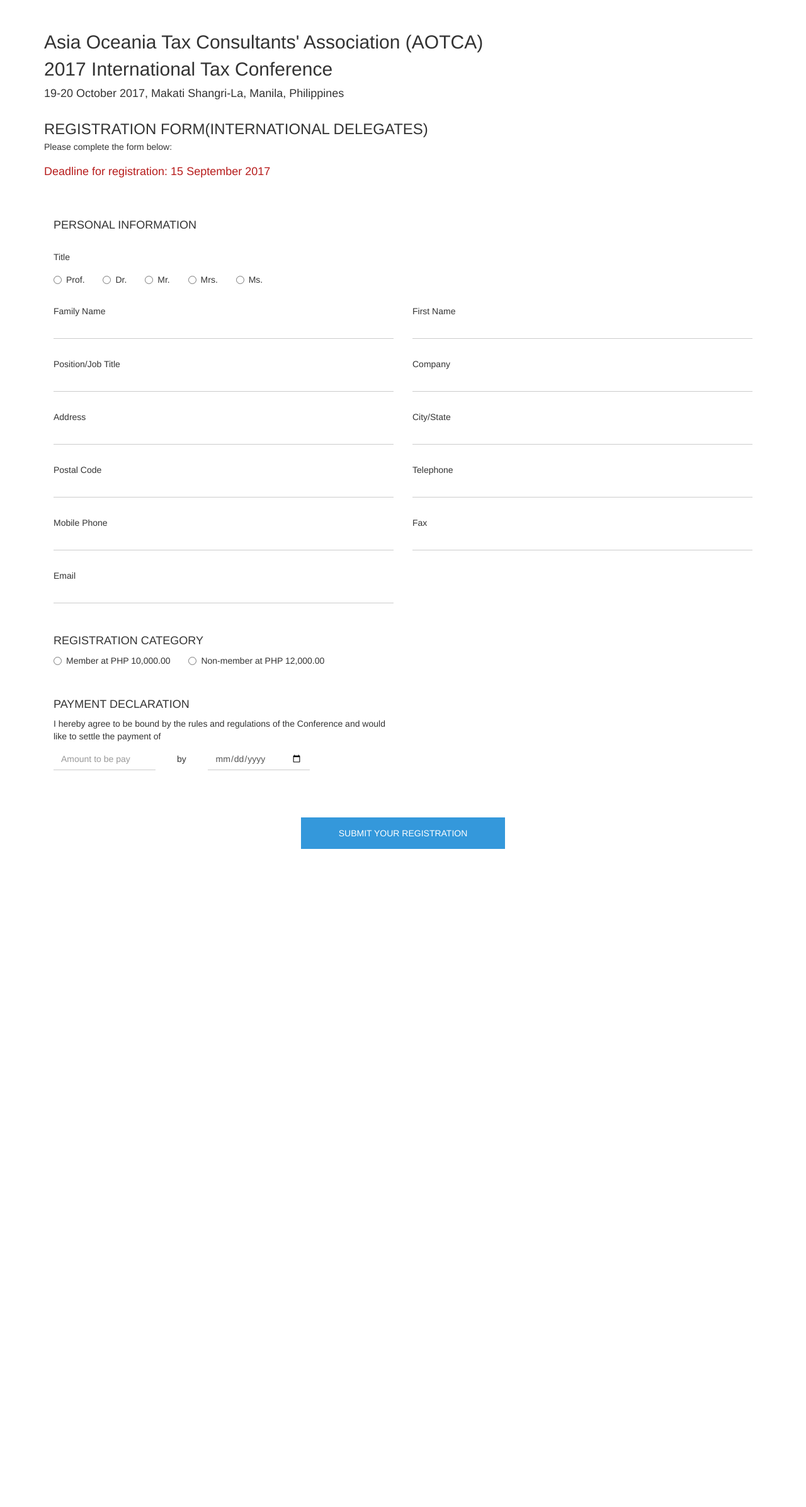
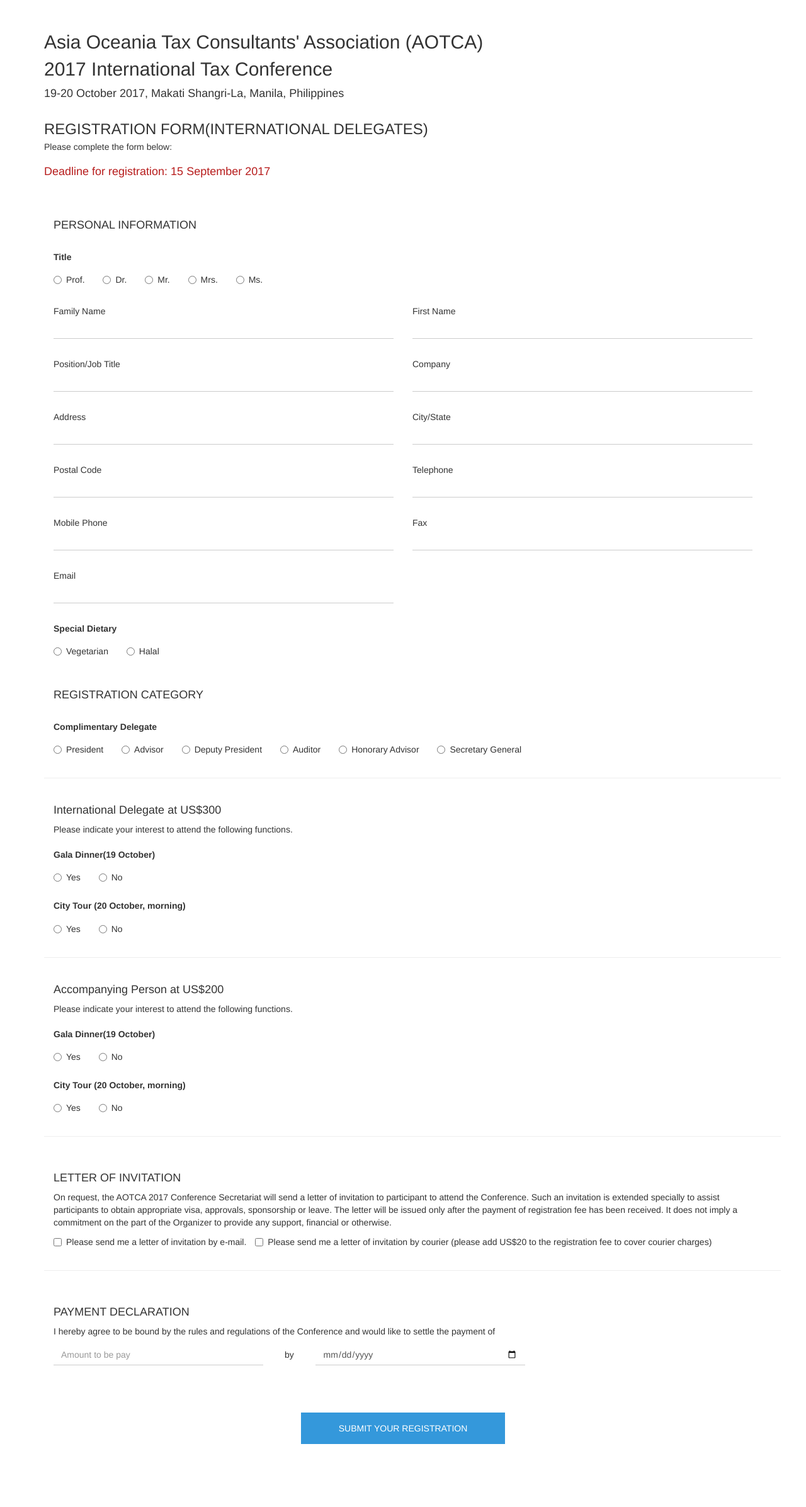
Before and after one commit to aotca2017/aotca2017international, a Jekyll site: the page built from index.html, in a window 1280 px wide. Shown: the whole page at 63% size. Built offline with Jekyll 4.4.1, drawn with Linux system fonts in a browser that asks for light colours; before the commit the page ends 1448 px from its top, so only the background shows below that.

Commit message:
Update content

```diff
--- a/_includes/content.html
+++ b/_includes/content.html
@@ -7,7 +7,7 @@
     <script type="text/javascript">var submitted = false;</script>
     <iframe name="hidden_iframe" id="hidden_iframe" style="display:none;)"></iframe>
 
-    <form id="form-content" name="" action="https://docs.google.com/forms/d/e/1FAIpQLSddShhkUEoRk1PUhvLnL6DETZSMEDyOpvl-0faYYCZz6xGNfA/formResponse" class="form-content clearfix" target="hidden_iframe" method="POST">
+    <form id="form-content" name="" action="#" class="form-content clearfix" target="hidden_iframe" method="POST">
         <div class="form-item radio clearfix col-md-12">
             <h2 class="form-header">PERSONAL INFORMATION</h2>
             <span class="content-title stylized-header">Title</span>
@@ -84,18 +84,117 @@
             <input class="content-input form-control" name="entry.282932038" id="entry.282932038" autocomplete="off" required type="email" value="" aria-required="true" aria-invalid="false">
         </div>
 
-        <div class="form-item registration clearfix col-md-12">
-            <h2 class="form-header">REGISTRATION CATEGORY</h2>
+        <div class="form-item dietary clearfix col-md-12">
+            <span class="content-title stylized-header">Special Dietary</span>
             <label class="radio-inline">
-                <input class="radioRegistration" type="radio" name="registrationRadio" value="Member" required>Member at PHP 10,000.00
+                <input class="dietaryRegistration" type="radio" name="dietaryRadio" value="Vegetarian" required>Vegetarian
             </label>
             <label class="radio-inline">
-                <input class="radioRegistration" type="radio" name="registrationRadio" value="Non-Member">Non-member at PHP 12,000.00
+                <input class="dietaryRegistration" type="radio" name="dietaryRadio" value="Halal">Halal
             </label>
             <input class="hidden radioListValue" name="entry.387386757" id="entry.387386757" value="">
         </div>
 
-        <div class="form-item  clearfix col-md-6">
+        <div class="form-item officer clearfix col-md-12">
+            <h2 class="form-header">REGISTRATION CATEGORY</h2>
+            <span class="content-title stylized-header">Complimentary Delegate</span>
+            <label class="radio-inline">
+                <input class="officerRegistration" type="radio" name="registrationRadio" value="President">President
+            </label>
+            <label class="radio-inline">
+                <input class="officerRegistration" type="radio" name="registrationRadio" value="Advisor">Advisor
+            </label>
+            <label class="radio-inline">
+                <input class="officerRegistration" type="radio" name="registrationRadio" value="Deputy President">Deputy President
+            </label>
+            <label class="radio-inline">
+                <input class="officerRegistration" type="radio" name="registrationRadio" value="Auditor">Auditor
+            </label>
+            <label class="radio-inline">
+                <input class="officerRegistration" type="radio" name="registrationRadio" value="Honorary Advisor">Honorary Advisor
+            </label>
+            <label class="radio-inline">
+                <input class="officerRegistration" type="radio" name="registrationRadio" value="Secretary General">Secretary General
+            </label>
+            <input class="hidden radioListValue" name="entry.387386757" id="entry.387386757" value="">
+        </div>
+
+        <hr class="hr col-md-12"/>
+
+        <div class="form-item header-bottom clearfix col-md-12">
+            <h2 class="form-header stylized-header">International Delegate at US$300</h2>
+            <p class="content-description">Please indicate your interest to attend the following functions.</p>
+        </div>
+
+        <div class="form-item gala-dinner clearfix col-md-12">
+            <span class="content-title stylized-header">Gala Dinner(19 October)</span>
+            <label class="radio-inline">
+                <input class="dinnerRegistration" type="radio" name="dietaryRadio" value="Yes" required>Yes
+            </label>
+            <label class="radio-inline">
+                <input class="dinnerRegistration" type="radio" name="dietaryRadio" value="No">No
+            </label>
+            <input class="hidden radioListValue" name="entry.387386757" id="entry.387386757" value="">
+        </div>
+
+        <div class="form-item city-tour clearfix col-md-12">
+            <span class="content-title stylized-header">City Tour (20 October, morning)</span>
+            <label class="radio-inline">
+                <input class="cityRegistration" type="radio" name="dietaryRadio" value="Yes" required>Yes
+            </label>
+            <label class="radio-inline">
+                <input class="cityRegistration" type="radio" name="dietaryRadio" value="No">No
+            </label>
+            <input class="hidden radioListValue" name="entry.387386757" id="entry.387386757" value="">
+        </div>
+
+        <hr class="hr col-md-12"/>
+
+        <div class="form-item header-bottom clearfix col-md-12">
+            <h2 class="form-header stylized-header">Accompanying Person at US$200</h2>
+            <p class="content-description">Please indicate your interest to attend the following functions.</p>
+        </div>
+
+        <div class="form-item gala-dinner2 clearfix col-md-12">
+            <span class="content-title stylized-header">Gala Dinner(19 October)</span>
+            <label class="radio-inline">
+                <input class="dinnerRegistration" type="radio" name="dietaryRadio" value="Yes" required>Yes
+            </label>
+            <label class="radio-inline">
+                <input class="dinnerRegistration" type="radio" name="dietaryRadio" value="No">No
+            </label>
+            <input class="hidden radioListValue" name="entry.387386757" id="entry.387386757" value="">
+        </div>
+
+        <div class="form-item city-tour2 clearfix col-md-12">
+            <span class="content-title stylized-header">City Tour (20 October, morning)</span>
+            <label class="radio-inline">
+                <input class="cityRegistration" type="radio" name="dietaryRadio" value="Yes" required>Yes
+            </label>
+            <label class="radio-inline">
+                <input class="cityRegistration" type="radio" name="dietaryRadio" value="No">No
+            </label>
+            <input class="hidden radioListValue" name="entry.387386757" id="entry.387386757" value="">
+        </div>
+
+        <hr class="hr col-md-12"/>
+
+        <div class="form-item  clearfix col-md-12">
+            <h2 class="form-header stylized-header">LETTER OF INVITATION</h2>
+            <p class="form-description">On request, the AOTCA 2017 Conference Secretariat will send a letter of invitation to participant to attend the Conference.  Such an invitation is extended specially to assist participants to obtain appropriate visa, approvals, sponsorship or leave.  The letter will be issued only after the payment of registration fee has been received.  It does not imply a commitment on the part of the Organizer to provide any support, financial or otherwise. </p>
+            <label class="checkbox-inline">
+                <input type="checkbox" value="">Please send me a letter of invitation by e-mail.
+            </label>
+            <label class="checkbox-inline">
+                <input type="checkbox" value="">Please send me a letter of invitation by courier (please add US$20 to the registration fee to cover courier charges)
+            </label>
+            <input class="hidden checkListValue" name="entry.387386757" id="entry.387386757" value="">
+
+        </div>
+
+        <hr class="hr col-md-12"/>
+
+        <div class="form-item  clearfix col-md-12">
             <h2 class="form-header stylized-header">PAYMENT DECLARATION</h2>
             <p class="form-description">I hereby agree to be bound by the rules and regulations of the Conference and would like to settle the payment of</p>
             <input class="content-input declaration form-control" placeholder="Amount to be pay" name="entry.2108846572" id="entry.2108846572" autocomplete="off" required type="number" value="" aria-required="true" aria-invalid="false">
--- a/_sass/home.sass
+++ b/_sass/home.sass
@@ -44,12 +44,27 @@
         display: inline-block
         margin-left: 30px
         margin-right: 30px
-      &.radio
+      &.radio,  &.officer
         .content-title
+          font-weight: bold
           display: block
           margin-top: 30px
           margin-bottom: 15px
-
+      &.dietary
+        .content-title
+          font-weight: bold
+          margin-bottom: 15px
+          display: block
+      &.header-bottom
+        margin-top: 0
+        margin-bottom: 0
+      &.gala-dinner, &.city-tour, &.gala-dinner2, &.city-tour2
+        margin-top: 10px
+        .content-title
+          margin-top: 0
+          font-weight: bold
+          display: block
+          margin-bottom: 15px
     .content-button-container
       margin-top: 60px
       #ss-submit
--- a/js/main.js
+++ b/js/main.js
@@ -5,9 +5,15 @@
 
 });
 
-$(".radioRegistration[name='registrationRadio']").click(function () {
+$(".officerRegistration[name='registrationRadio']").click(function () {
     radioListValue = this.value;
-    $(".registration .radioListValue").val(radioListValue);
+    $(".officer .radioListValue").val(radioListValue);
+
+});
+
+$(".dietaryRegistration[name='registrationRadio']").click(function () {
+    radioListValue = this.value;
+    $(".dietary .radioListValue").val(radioListValue);
 
 });
 
```
